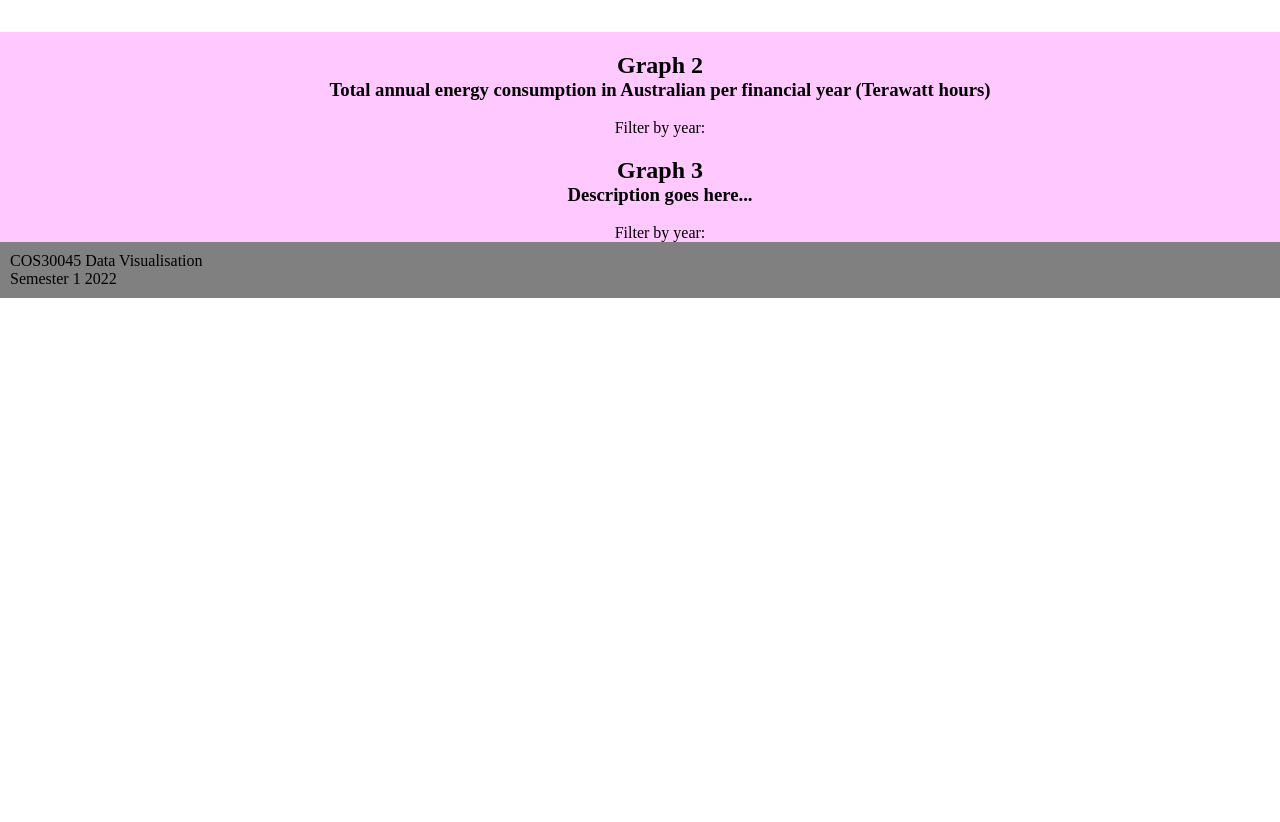
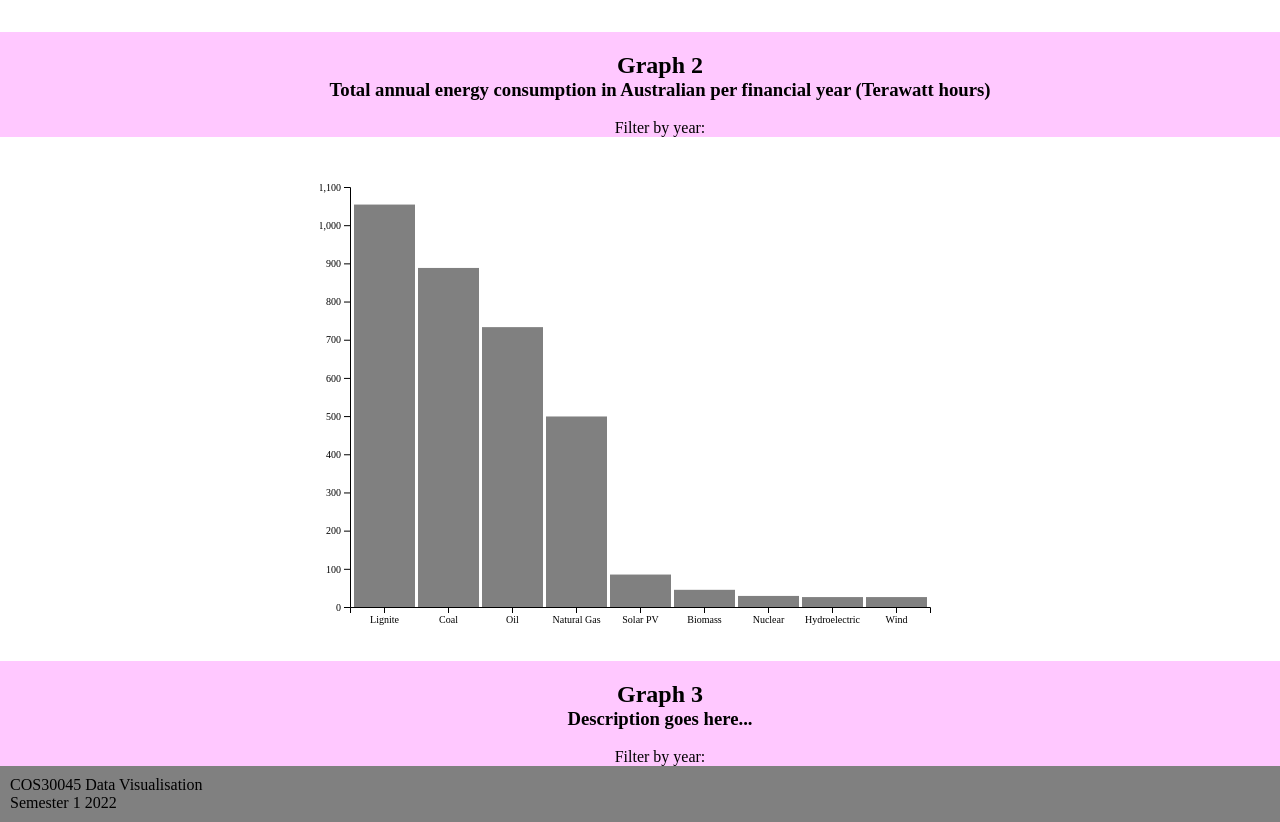
Before and after one commit to thuminhnguyen04/thuminhnguyen04.github.io, a plain HTML site: page index.html in a window 1280 px wide. Shown: the part 1440-2262 px from the top of the page. Before the commit the page ends 1738 px from the top, so only its background shows below. Drawn offline with nearby package versions, Linux system fonts and the light colour scheme; no server answers; a web font is replaced by a local one.

Commit message:
clean code

```diff
--- a/Lab08.2.js
+++ b/Lab08.2.js
@@ -17,8 +17,10 @@ var color_range = [
 ];
 var color = d3.scaleQuantize().range(color_range); //white
 var svg;
+
 function init() {
   //Define quantize scale to sort data values into saturation of color
+  vis2_execution();
 
   svg = d3
     .select('#chart')
@@ -33,7 +35,7 @@ function init() {
   //.attr("height", h)
   //.attr("fill","grey"); //the area which is not the file will be colored the default color - grey
 
-  var zoom = d3.zoom().on('zoom', function () {
+  var zoom = d3.zoom().on('zoom', function() {
     var transform = d3.zoomTransform(this);
     map.attr('transform', transform);
   });
@@ -117,10 +119,10 @@ svg
   //Create a legend for the graph
   svg
     .append("rect")
-.attr("x",3*w/4 - 10)
+    .attr("x", 3 * w / 4 - 10)
     .attr("y", 42)
     .attr("height", color_range.length * 18)
-.attr("width", 7*32)
+    .attr("width", 7 * 32)
     .style("fill", "none")
     .style("stroke", "black");
 
@@ -129,35 +131,35 @@ var size = 20;
     .data(color_range)
     .enter()
     .append("rect")
-    	.attr("x", (d,i) => 3*w/4 + 40*i)
+    .attr("x", (d, i) => 3 * w / 4 + 40 * i)
     .attr("y", 55)
     .attr('width', 40)
     .attr('height', 15).attr('stroke', 'black')
     .style("fill", (d, i) => color_range[i]);
 
-var chart1_legends = [0,1,2,3,4,5];
+  var chart1_legends = [0, 1, 2, 3, 4, 5];
 
   svg.selectAll("chart1_labels")
     .data(chart1_legends)
     .enter()
     .append("text")
-	.attr("x",d => 3*w/4 + 36*d - 3)
+    .attr("x", d => 3 * w / 4 + 36 * d - 3)
     .attr("y", 90)
     .text(d => 340 * d)
     .style("font-size", "15px");
 
   svg
     .append("text")
-	.attr("x", 3*w/4 - 10)
+    .attr("x", 3 * w / 4 - 10)
     .attr("y", 22)
     .text("Legends")
     .style("font-size", "20px")
-	.attr("alignment-baseline","middle")
-	.style("font-weight",1000);
+    .attr("alignment-baseline", "middle")
+    .style("font-weight", 1000);
 
   svg
     .append("text")
-	.attr("x", 3*w/4 + 80)
+    .attr("x", 3 * w / 4 + 80)
     .attr("y", 115)
     .text("Unit: Terawatt hours")
     .style("font-size", "15px");
@@ -186,7 +188,7 @@ function executeMap(map) {
     .projection(projection);
   //Load in agriculture data
   year = 10; //2009
-  d3.csv('data/Map_V4.csv').then(function (data) {
+  d3.csv('data/Map_V4.csv').then(function(data) {
     //Set input domain for color scale
     console.log(d3.entries(data[year])[2].value);
     for (let i = 0; i < 9; i++) {
@@ -197,11 +199,12 @@ function executeMap(map) {
       0, 1700,
       // d3.min(emptyArray), //min for unemployed list value
       // d3.max(emptyArray), //max for unemployed list value
-    ]); console.log(color);
+    ]);
+    console.log(color);
     //Load in GeoJSON data
     d3.json(
       'https://gist.githubusercontent.com/GerardoFurtado/02aa65e5522104cb692e/raw/8108fbd4103a827e67444381ff594f7df8450411/aust.json'
-    ).then(function (json) {
+    ).then(function(json) {
       //load file json
 
       map
@@ -211,10 +214,10 @@ function executeMap(map) {
         .append('path') //append path
         .attr('d', path) //set path to d
         .attr('stroke', 'white')
-        .attr('id', function (d, i) {
+        .attr('id', function(d, i) {
           return 'path' + (i + 1); // d.properties.STATE_NAME;
         })
-        .style('fill', function (d, i) {
+        .style('fill', function(d, i) {
           return color(emptyArray[i]);
           //get data value, just for convenience in processing
           /*var value = d.properties.value;
@@ -225,8 +228,13 @@ function executeMap(map) {
             return '#ffd8d8';
           }*/
         })
-        .on('mouseover', function (d, i) {
+        .on('mouseover', function(d, i) {
           //Raise the state/territory and colour stroke red
+				for (let m=0;m<=10;m++)
+        {
+       	 d3.select('#hide').style('visibility', 'hidden');
+        }
+
           d3.select(this)
             .attr('stroke', 'green')
             .attr('stroke-width', '1px')
@@ -256,7 +264,10 @@ var remove_name = '#text' + d.properties.STATE_CODE;
             .attr('transform', 'translate(' + path.centroid(d) + ')')
             .attr('text-anchor', 'middle')
             .attr('dy', 15)
-            .text(function(d){if (emptyArray[i]==0) return "!"; else return emptyArray[i];})
+            .text(function(d) {
+              if (emptyArray[i] == 0) return "!";
+              else return emptyArray[i];
+            })
             //.text(d.properties.STATE_NAME + " \r\n" + emptyArray[i])
             .style('font-size', '20px');
 
@@ -264,22 +275,23 @@ var remove_name = '#text' + d.properties.STATE_CODE;
 
           //random dataset with 5 - 10 numbers: 6 numbers
           pie_dataset = [];
-while(!d3.select('.meme').empty())
-{
+          while (!d3.select('.meme').empty()) {
             d3.select('.meme').remove();
+                                d3.select('#hide').style('visibility', 'hidden');
+
 
           }
-	if (+d.properties.STATE_CODE<=7){
+          if (+d.properties.STATE_CODE <= 7) {
 
             /*--------Read file----------*/
-          d3.csv('data/Chart' + d.properties.STATE_CODE + '.csv').then(function (
+            d3.csv('data/Chart' + d.properties.STATE_CODE + '.csv').then(function(
               data
             ) {
               pie_dataset = [];
 
               //Set input domain for color scale
               for (let i = 1; i <= 2; i++) {
-              pie_dataset.push(parseFloat(d3.entries(data[year-10])[i].value));
+                pie_dataset.push(parseFloat(d3.entries(data[year - 10])[i].value));
               }
 
 
@@ -291,10 +303,10 @@ d3.select('.meme').remove();
                 .arc() //create angles for circle, segments of the pie chart
                 .innerRadius(innerRadius) //set innerRadius
                 .outerRadius(outerRadius); //set outterRadius
-while(!d3.select('.meme').empty())
-{
+              while (!d3.select('.meme').empty()) {
                 console.log(d3.select('.meme').empty());
                 d3.select('.meme').remove();
+                    d3.select('#hide').style('visibility', 'hidden');
 
               }
 
@@ -306,7 +318,7 @@ d3.select('.meme').remove();
                 .select('#chart1_pie')
                 .append('svg')
                 .attr('width', pie_w)
-            .attr('height', pie_h).attr('class',"meme");
+                .attr('height', pie_h).attr('class', "meme");
 
               //Set up our arcs
               var arcs = pie_svg
@@ -331,12 +343,12 @@ var tmp_color_array = [];
               arcs
                 .append('path') //generate paths for the data bournd to the arcs group
                 .attr('class', 'tooltip3').transition().duration(1000)
-	    .attr('fill', function (d, i) {
+                .attr('fill', function(d, i) {
                   return pie_color(i); //use color scale --> each segment has each distinguish color
                 })
                 .attr(
                   'd',
-              function (d, i) {
+                  function(d, i) {
                     return arc(d, i);
                   } //call arc segment
                 );
@@ -345,24 +357,24 @@ var tmp_color_array = [];
                 .select('#chart1_pie_legends')
                 .append('svg')
                 .attr('width', 450)
-            .attr('height', 35).attr('class',"meme");
+                .attr('height', 35).attr('class', "meme");
               pie_legends.selectAll('dotsss')
-   	 .data(['non-renewable energy','renewable energy (Unit: GWh)'])
+                .data(['non-renewable energy', 'renewable energy (Unit: GWh)'])
                 .enter()
                 .append("circle")
-    	.attr("cx", (d,i) => 220 * i + 10) //pie_h + 100
+                .attr("cx", (d, i) => 220 * i + 10) //pie_h + 100
                 .attr("cy", 20) //(d,i) => 150 + i*(40)
                 .attr("r", 10)
-    	.style("fill", (d,i) => pie_color(i));
+                .style("fill", (d, i) => pie_color(i));
 
               pie_legends.selectAll('legendssss')
-   	 .data(['non-renewable energy','renewable energy (Unit: GWh)'])
+                .data(['non-renewable energy', 'renewable energy (Unit: GWh)'])
                 .enter()
                 .append("text")
-    	.attr("x", (d,i) => 220 * i + 25) //pie_h + 100
+                .attr("x", (d, i) => 220 * i + 25) //pie_h + 100
                 .attr("y", 28) //(d,i) => 150 + i*(40)
-   .attr("font-size","15px")
-    	.text(d=>d);
+                .attr("font-size", "15px")
+                .text(d => d);
 
 
               //add label text
@@ -370,22 +382,23 @@ var tmp_color_array = [];
                 .append('text') //pie generator generates an array containing all path data and data value
                 .attr('class', 'tooltip3')
 
-		.text(function (d) {
+                .text(function(d) {
                   return d.value;
                 }) //to access the value inside an array
-            .attr('transform', function (d) {console.log(arc.centroid(d) );
-              return 'translate(' + (arc.centroid(d)[0]-26) + ',' + arc.centroid(d)[1] + ')';
-            }).attr('font-size','20px'); //by default, text is displayed at the centroid of the chart
+                .attr('transform', function(d) {
+                  console.log(arc.centroid(d));
+                  return 'translate(' + (arc.centroid(d)[0] - 26) + ',' + arc.centroid(d)[1] + ')';
+                }).attr('font-size', '20px'); //by default, text is displayed at the centroid of the chart
               // -> transform + arc.centroid to find the middle of an irregular shape.
               /*-----------Pie chart ----------------------*/
+                    d3.select('#hide').style('visibility', 'visible');
 
-}).catch(function(error){
+            }).catch(function(error) {
               console.log(error);
-}); }
-else
-{
+            });
+          } else {
             console.log("No data");
-            d3.select('.females').append("text").attr("id","tooltop_nondata").text("no data");
+            d3.select('.females').append("text").attr("id", "tooltop_nondata").text("no data");
 
           };
           //----------------------
@@ -405,7 +418,7 @@ else
           //-----------
         })
 
-        .on('mouseout', function (d) {
+        .on('mouseout', function(d) {
           d3.select(this).attr('stroke', 'white').attr('stroke-width', '1px');
 
           d3.select('.tooltip1').remove();
@@ -430,17 +443,17 @@ else
         .append('g')
         .classed('state', true)
         .append('text')
-        .attr('id', function (d) {
+        .attr('id', function(d) {
           return 'text' + d.properties.STATE_CODE;
         })
 
         .attr('fill', 'black')
-        .attr('transform', function (d) {
+        .attr('transform', function(d) {
           return 'translate(' + path.centroid(d) + ')';
         })
         .attr('text-anchor', 'middle')
         .attr('dy', 15)
-        .text(function (d) {
+        .text(function(d) {
           return d.properties.STATE_NAME;
         })
         .style('font-size', '12px');
@@ -458,7 +471,7 @@ function filterYear(map) {
 
   select.addEventListener('change', function handleChange(event) {
     console.log(event.target.value); // ??? get selected VALUE
-    year = parseInt(event.target.value)- 1999;
+    year = parseInt(event.target.value) - 1999;
     // ??? get selected VALUE even outside event handler
     console.log(select.options[select.selectedIndex].value);
 
@@ -466,7 +479,7 @@ function filterYear(map) {
     console.log(select.options[select.selectedIndex].text);
 
     /*------------ Update color --------*/
-    d3.csv('data/Map_V4.csv').then(function (data) {
+    d3.csv('data/Map_V4.csv').then(function(data) {
       //Set input domain for color scale
       emptyArray = [];
       for (let j = 1; j <= 9; j++) {
@@ -492,12 +505,10 @@ function filterYear(map) {
 
 
 /*-------------On Click for hide --------------*/
-function hideButton()
-{
-	          d3.select('.details').transition().style("visibility","hidden");
+function hideButton() {
+  d3.select('.details').transition().style("visibility", "hidden");
 
-	while(!d3.select('.meme').empty())
-{
+  while (!d3.select('.meme').empty()) {
     d3.select('.meme').remove();
 
   }
@@ -505,3 +516,139 @@ d3.select('.meme').remove();
 }
 /*-------------On Click for hide --------------*/
 window.onload = init;
+
+
+//Visualisation 2
+
+
+function vis2_execution() {
+
+
+  var vis2_dataset = []; //creating an empty array
+
+  //read data
+  d3.csv('data/Vis2_V1.csv').then(function(data) {
+    //Set input domain for color scale
+    vis2_dataset = [];
+    for (let j = 0; j < data.length; j++) {
+      //   parseFloat(d3.entries(data[parseInt(event.target.value) - 1999])[j].value)
+
+      //console.log( d3.entries(data)[j].value);
+      vis2_dataset.push(d3.entries(data)[j].value);
+    }
+
+
+
+
+
+
+    //read data
+    var vis2_w = w / 2;
+    var vis2_padding = 30;
+    var vis2_maxValue = 25; // set max value for column
+    var vis2_numDataPoints = 20; //number of points
+    var vis2_range = Math.random() * 1000; //range of data, random() will return double value from 0 to 1
+
+
+    /*for (var i = 0; i < vis2_numDataPoints; i++) {
+      vis2_dataset.push(Math.floor(Math.random() * vis2_maxValue));
+    } // add data to the array*/
+
+    var vis2_xScale = d3.scaleBand() //generate an ordinal scale for x-axis
+      //normally domain(["high","med","low"])
+      .domain(d3.range(vis2_dataset.length)) //calculate the range of the domain
+      .rangeRound([vis2_padding, vis2_w - vis2_padding]) // specify the size of the range the domain needs to be mapped
+      // round the bandwidths to whole number
+      .paddingInner(0.05); // to generate a padding value of 5% of the bandwidth
+
+    var vis2_yScale = d3.scaleLinear() //quantitative data
+      .domain([
+        0,
+        1100
+      ]) //domain of y
+      .range([h - vis2_padding, vis2_padding]) // specify the size of the range the domain needs to be mapped
+    // round the bandwidths to whole number
+    // range of y
+
+
+
+
+    var vis2_svg = d3.select("#chart2")
+      .append("svg")
+      .attr("width", vis2_w)
+      .attr("height", h);
+
+    var vis2_xAxis = d3.axisBottom()
+      .ticks(vis2_dataset.length) /*controlling the tick* - interval */
+      .scale(vis2_xScale).tickFormat(i => vis2_dataset[i].Technology);
+
+    var vis2_yAxis = d3.axisLeft()
+      .ticks(10) /*controlling the tick* - interval */
+      .scale(vis2_yScale);
+
+
+
+    vis2_svg.selectAll("rect") /*select all rect even though they dont yet exist*/
+      .data(vis2_dataset) /*count + prepare data values*/
+      .enter() /*create a new plce holder element for each bit of data*/
+      .append("rect") /* append a rect element to match each placeholder*/
+      .attr("x", function(d, i) {
+        return vis2_xScale(i);
+      }) /* to scale value of x*/
+      .attr("y", function(d) {
+        console.log(d.Mean);
+        return vis2_yScale(d.Mean);
+      }) /* value of y - positions*/
+      .attr("width", vis2_xScale.bandwidth()) /* barpadding to create space bw each column*/
+      .attr("height", function(d) {
+        return h - vis2_padding - vis2_yScale(d.Mean);
+      }) /* extend the height for an easy look*/
+      .attr("fill", "grey")
+	.on("mouseover", function(d, i ) { //when the mouse hovers
+			   		d3.select(this)
+			   			.attr("fill", "orange"); //that column turns orange
+
+					//get bar position
+					var xPosition = parseFloat(d3.select(this).attr("x"))+ vis2_xScale.bandwidth() / 2 - 7;
+					var yPosition = parseFloat(d3.select(this).attr("y")) + 30;
+
+
+					vis2_svg.append("text")
+					   .attr("id", "vis2_tooltip")
+					   .attr("x", xPosition - (d.Mean.length/2)*4)
+					   .attr("y", function (){ if (yPosition > h - vis2_padding) return yPosition - 30; return yPosition;})
+					   .attr("font-weight", "bold")
+					   .text(d.Mean);
+			})
+	.on("mouseout", function() { //when the mouse no longer hovers
+				   d3.select(this)
+						.transition() //smoother
+						.delay(100)
+						.duration(1000)
+						.attr("fill", "grey"); //that column turns back to default color
+					d3.select("#vis2_tooltip").remove(); //remove value of column when mouse no longer hovers
+		});
+    /* shape color*/
+
+    vis2_svg.append("g")
+      .attr("transform", "translate(0," + (h - vis2_padding) + ")") //position for x axis
+      .call(vis2_xAxis); //draw x axis
+
+    vis2_svg.append("g")
+      .attr("class", "y axis") //assign class for y axis
+      .attr("transform", "translate(" + vis2_padding + ",0)") //position for y axis
+      .call(vis2_yAxis); //draw y axis
+  });
+
+
+
+
+
+
+}
+
+
+
+
+
+// Visualisation 2
--- a/index.html
+++ b/index.html
@@ -81,6 +81,7 @@
 	<br>
 	<label for="membership">Filter by year:</label>
 </div>
+	<p id="chart2"></p>
 
 <div class="graph1" id="graph3">
 	<h2>Graph 3</h2>
```
Lines whose indentation alone changed are shown as unchanged.
